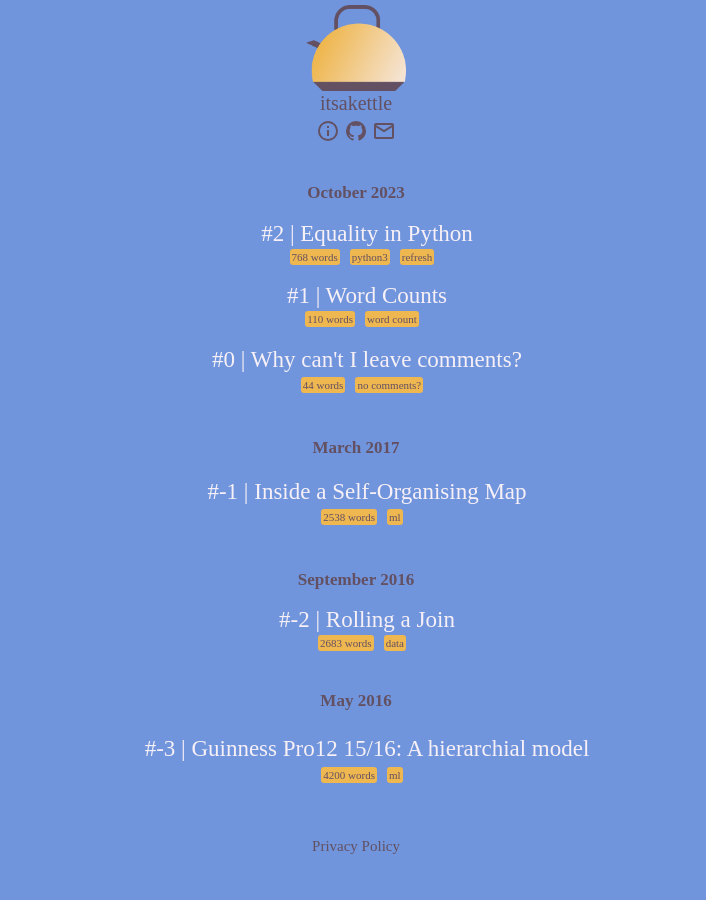
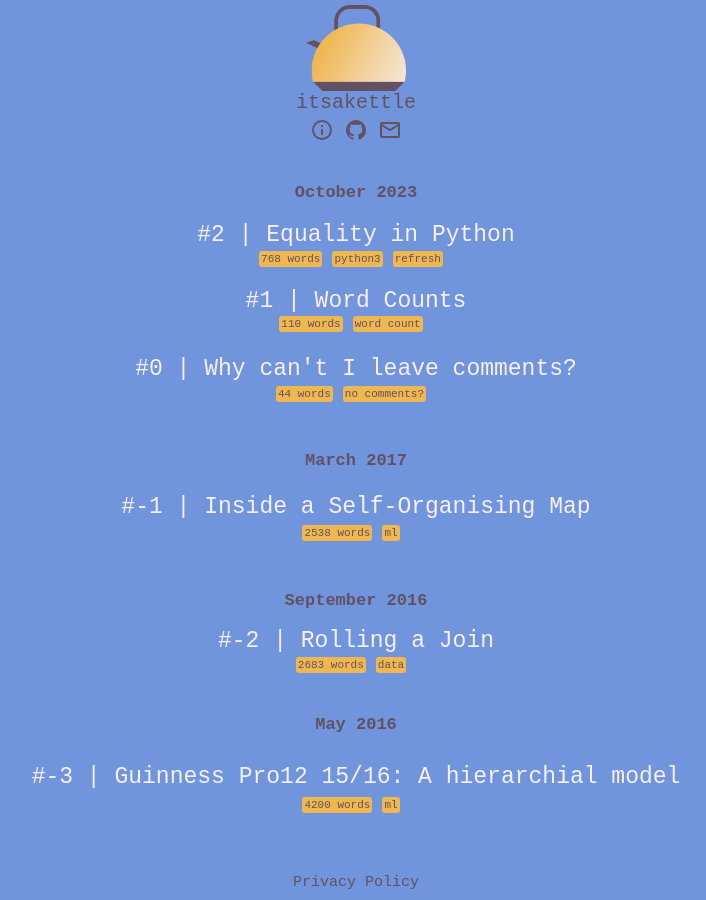
Before and after one commit to itsakettle/itsakettle.github.io, a Jekyll site: the page built from index.md, in a window 1280 px wide. Shown: the whole page, without its empty margins (284-990 px from the left). Built offline with Jekyll 4.4.1, drawn with Linux system fonts in a browser that asks for light colours.

Commit message:
small tweaks

```diff
--- a/_sass/variables.scss
+++ b/_sass/variables.scss
@@ -2,5 +2,6 @@ $blue: #7095DD;
 $orange: #EFB74F;
 $white: #F7F0F6;
 $black: #635062;
-$syntax_font: Inconsolata,monospace;
-$inline_code: #DBD5DA
+$syntax_font: Inconsolata, monospace;
+$inline_code: #DBD5DA;
+$main_font: Skia, "Courier New";
--- a/css/main.scss
+++ b/css/main.scss
@@ -12,7 +12,7 @@ body {
   max-width: 700px;
   margin: auto;
   background-color: $blue;
-  font-family: skia;
+  font-family: $main_font;
   color: $black;
 }
 
@@ -22,8 +22,7 @@ h1 {
 
 a {
   text-decoration: none;
-  color: $blue;
-  border-bottom: 1px dotted;
+
 }
 
 article {
@@ -119,6 +118,8 @@ iframe {
 
   &-link {
     text-decoration: none;
+    display: flex;
+    align-items: center;
   }
 
   &-item {
@@ -126,7 +127,6 @@ iframe {
     flex-direction: column;
     align-items: center;
     justify-content: center;
-    border-style: dashed;
     border-color: transparent;
     border-width: 1px;
     padding-top: 3%;
@@ -147,7 +147,7 @@ iframe {
     display: flex;
     justify-content: center;
     font-size: 17px;
-    font-family: skia;
+    font-family: $main_font;
     font-weight: bold;
     color: $black;
     padding-bottom: 10px;
@@ -167,7 +167,7 @@ iframe {
   &-post-title {
     color: $orange;
     font-size: 23px;
-    font-family: skia;
+    font-family: $main_font;
     color: $white;
     padding-bottom: 1%;
 
@@ -193,7 +193,7 @@ iframe {
     border-radius: 3px;
     justify-content: center;
     font-size: 11px;
-    font-family: skia;
+    font-family: $main_font;
     margin-right: 10px;
     white-space: nowrap;
 
@@ -225,7 +225,7 @@ iframe {
     border-radius: 3px;
     justify-content: center;
     font-size: 13px;
-    font-family: skia;
+    font-family: $main_font;
     margin-right: 10px;
     white-space: nowrap;
 
```
